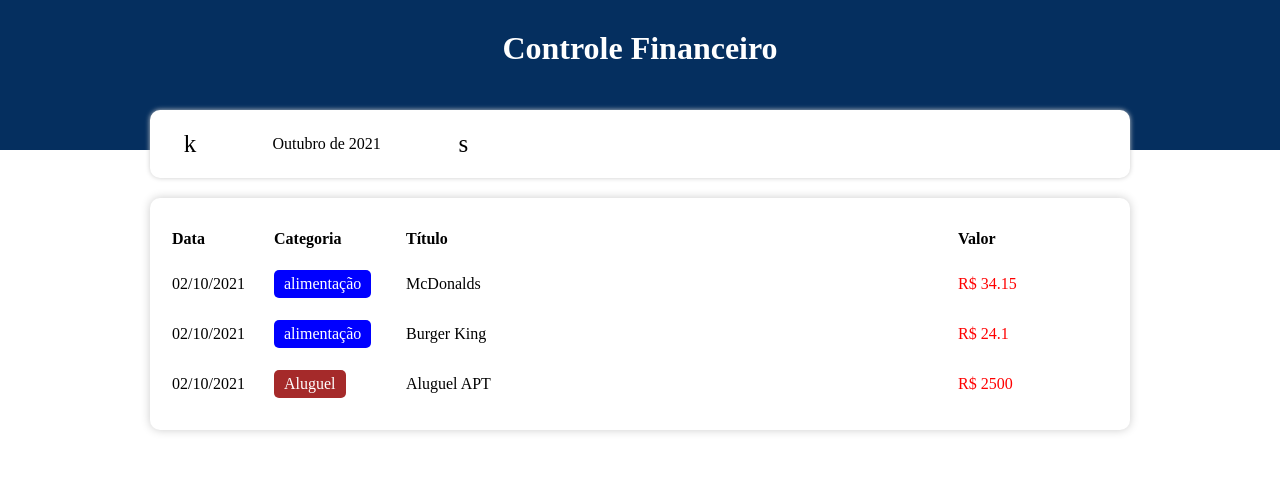
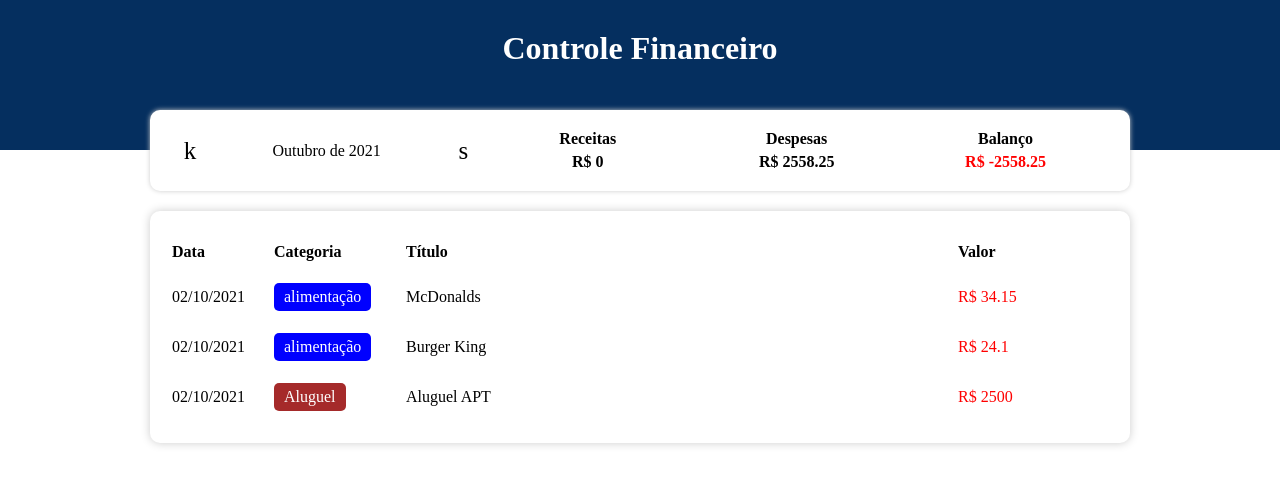
Before and after one commit to FilipePaiva10/D2ControleFinanceiro, a React (Create React App) app: page / in a window 1280 px wide. Shown: the top 484 px of the page. Built offline with nearby package versions, Linux system fonts and the light colour scheme.

Commit message:
Projeto 2 Finalizado (Adicionar mais coisas)

```diff
--- a/src/App.tsx
+++ b/src/App.tsx
@@ -15,6 +15,7 @@
 import { items } from "./data/items";
 import { Item } from "./types/Items";
 import { InfoArea } from "./components/InfoArea";
+import { categories } from "./data/categories";
 
 
 
@@ -25,6 +26,8 @@
   const [list, setList] = useState(items);
   const [filteredList, setFilteredList] = useState<Item[]>([]);
   const [currentMonth, setCurrentMonth] = useState(getCurrentMonth());
+  const [income, setIncome] = useState(0);
+  const [expense, setExpense] = useState(0);
 
   const handleChangeMonth = (newMonth: string) => {
     setCurrentMonth(newMonth);
@@ -33,9 +36,27 @@
 
   useEffect(() => {
 
-    setFilteredList( filterListByMonth(list, currentMonth) );
+    setFilteredList(filterListByMonth(list, currentMonth));
 
   }, [list, currentMonth]);
+
+  useEffect(() => {
+
+    let incomeCount = 0;
+    let expenseCount = 0;
+
+    for(let i in filteredList){
+       if(categories[filteredList[i].category].expense){
+         expenseCount += filteredList[i].value;
+       }else{
+         incomeCount += filteredList[i].value;
+       }
+    }
+
+    setIncome(incomeCount);
+    setExpense(expenseCount);
+
+  }, [filteredList]);
 
   return (
     <ThemeProvider theme={theme}>
@@ -44,11 +65,18 @@
           <app.HeaderText>Controle Financeiro</app.HeaderText>
         </app.Header>
         <app.Body>
-          <InfoArea currentMonth={currentMonth} onChangeMonth={handleChangeMonth}/>
-          <TableArea list={filteredList}/>
+          <InfoArea
+            currentMonth={currentMonth}
+            onChangeMonth={handleChangeMonth}
+            income={income}
+            expense={expense}
+          />
+          <TableArea
+            list={filteredList}
+          />
         </app.Body>
       </app.Container>
-      <GlobalStyles/>
+      <GlobalStyles />
     </ThemeProvider>
   )
 }
--- a/src/components/InfoArea/index.tsx
+++ b/src/components/InfoArea/index.tsx
@@ -1,13 +1,16 @@
 import { formatCurrentMonth } from '../../helpers/dateFilter';
+import { ResumeItem } from '../ResumeItem';
 import * as C from './styled';
 
 
 type Props = {
     currentMonth: string;
     onChangeMonth: (newMonth: string) => void;
+    income: number;
+    expense: number;
 }
 
-export const InfoArea = ({ currentMonth, onChangeMonth } : Props) => {
+export const InfoArea = ({ currentMonth, onChangeMonth, income, expense } : Props) => {
 
     const handlePrevMonth = () => {
         let [year, month] = currentMonth.split('-');
@@ -35,7 +38,9 @@
                 >s</C.MonthArrow>
             </C.MonthArea>
             <C.ResumeArea>
-
+                <ResumeItem title="Receitas" value={income}/>
+                <ResumeItem title="Despesas" value={expense}/>
+                <ResumeItem title="Balanço" value={income - expense} color={(income - expense) < 0 ? 'red' : 'green'}/>
             </C.ResumeArea>
         </C.Container>
     )
--- a/src/components/InfoArea/styled.ts
+++ b/src/components/InfoArea/styled.ts
@@ -31,4 +31,5 @@
 
 export const ResumeArea = styled.div`
     flex: 2;
+    display: flex;
 `;
--- /dev/null
+++ b/src/components/ResumeItem/index.tsx
@@ -0,0 +1,16 @@
+import * as C from './styled';
+
+type Props = {
+    title: string;
+    value: number;
+    color?: string;
+}
+
+export const ResumeItem = ({ title, value, color } : Props) => {
+    return (
+        <C.Container>
+            <C.Title>{title}</C.Title>
+            <C.Info color={color}>R$ {value}</C.Info>
+        </C.Container>
+    );
+}
--- /dev/null
+++ b/src/components/ResumeItem/styled.ts
@@ -0,0 +1,18 @@
+import styled from "styled-components";
+
+
+export const Container = styled.div`
+    flex: 1;
+`;
+
+export const Title = styled.div`
+    text-align: center;
+    font-weight: bold;
+    margin-bottom: 5px;
+`;
+
+export const Info = styled.div<{color?: string}>`
+    text-align: center;
+    font-weight: bold;
+    color: ${props => props.color ?? '#000'};
+`;
```
